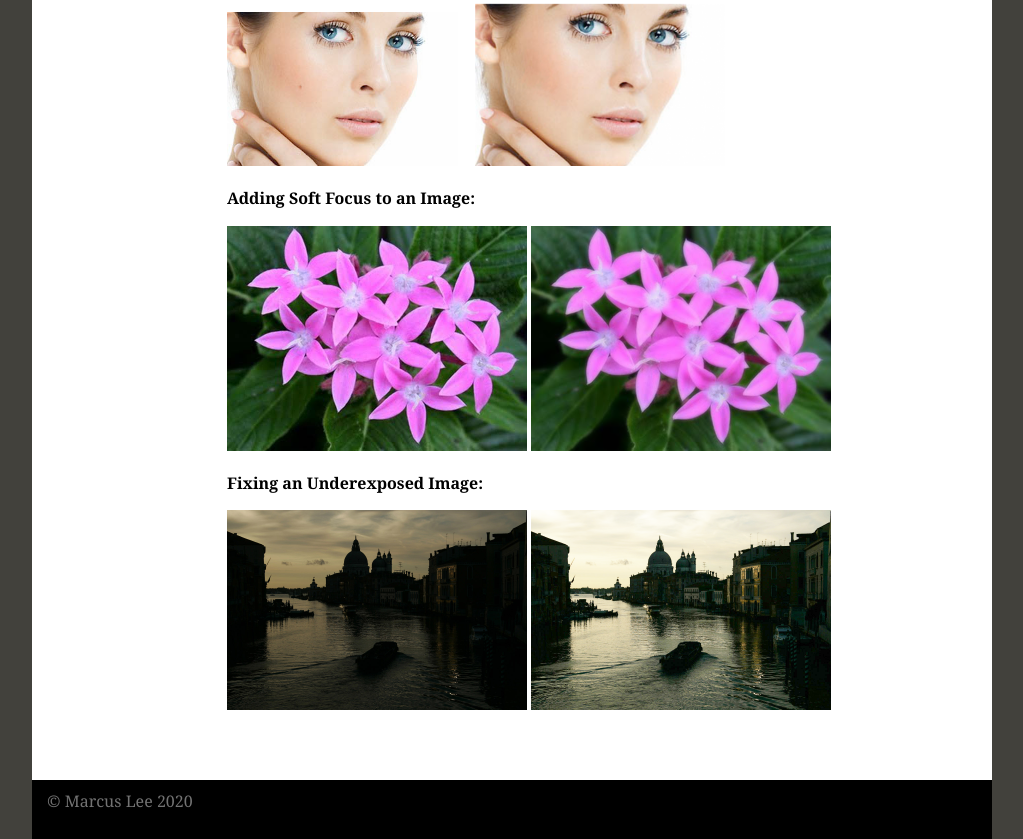
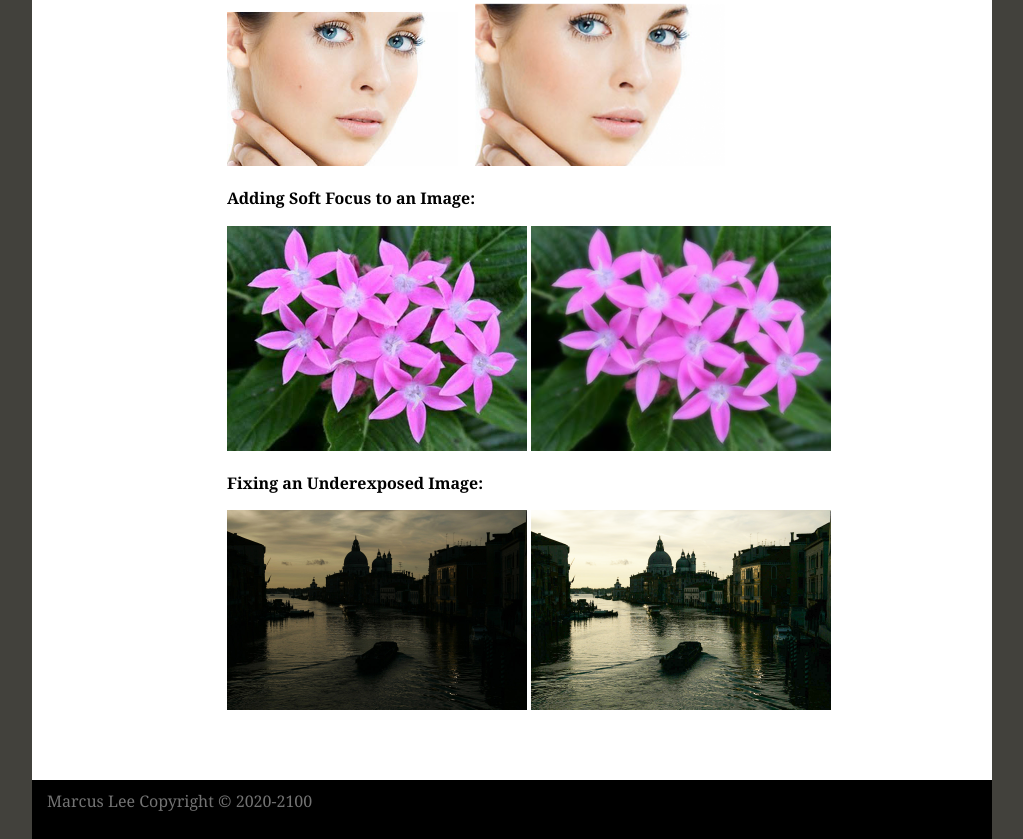
Before and after one commit to M4rcu5LEE/M4rcu5LEE.github.io, a plain HTML site: page Photoshop Images.html in a window 1280 px wide. Shown: the part 1998-2837 px from the top of the page, without its empty margins (128-1151 px from the left). Drawn offline with Linux system fonts and the light colour scheme.

Commit message:
Update Photoshop Images.html

```diff
--- a/Photoshop Images.html
+++ b/Photoshop Images.html
@@ -172,7 +172,7 @@ body,td,th {
     <p>&nbsp;</p>
   <!-- end .content --></div>
   <div class="footer">
-    <p> © Marcus Lee 2020</p>
+    <p>Marcus Lee Copyright © 2020-2100</p>
   <!-- end .footer --></div>
 <!-- end .container --></div>
 </body>
```
